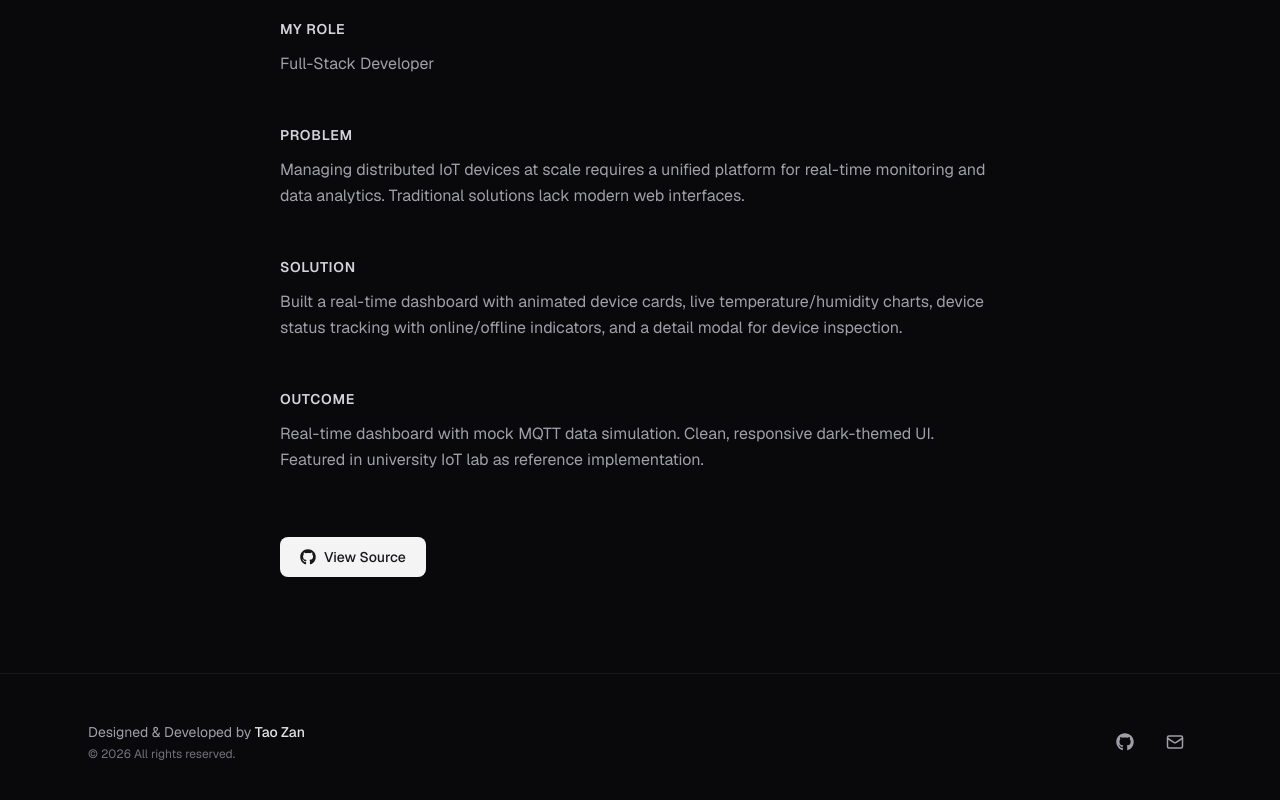
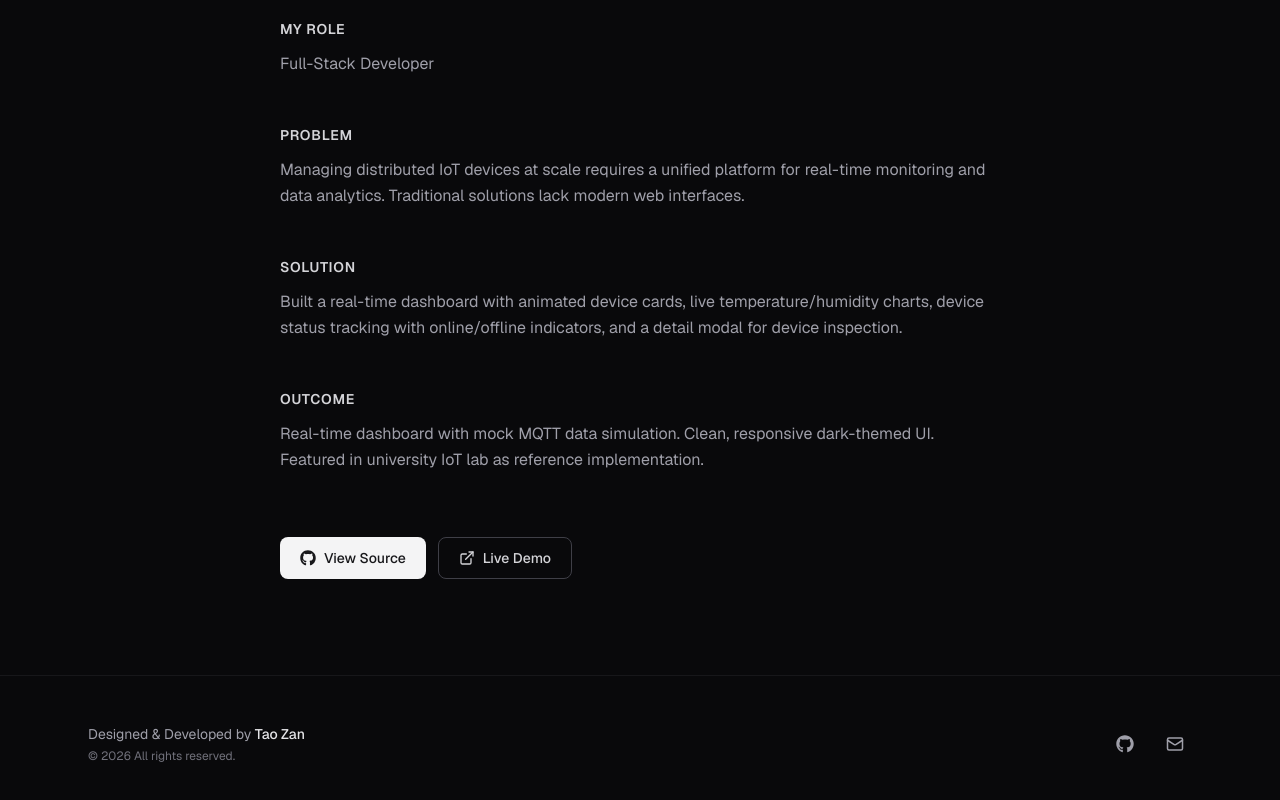
Before and after one commit to luoming-lot/TaoZan-Portfolio, a Next.js app: page /projects/iot-platform in a window 1280 px wide. Shown: the part 819-1619 px from the top of the page. Built offline with nearby package versions, Linux system fonts and the light colour scheme.

Commit message:
Add live demo URLs for all projects

```diff
--- a/src/data/projects.ts
+++ b/src/data/projects.ts
@@ -16,6 +16,7 @@ export const projects: Project[] = [
     outcome:
       'Real-time dashboard with mock MQTT data simulation. Clean, responsive dark-themed UI. Featured in university IoT lab as reference implementation.',
     githubUrl: 'https://github.com/luoming-lot/iot-platform',
+    liveUrl: 'https://luoming-lot.github.io/iot-platform/',
     featured: true,
   },
   {
@@ -33,6 +34,7 @@ export const projects: Project[] = [
     outcome:
       'Professional dark-themed admin interface with responsive layout. Multiple pages (Dashboard, Users, Orders) managed via React state. Codebase serves as reference for internal tools.',
     githubUrl: 'https://github.com/luoming-lot/enterprise-admin',
+    liveUrl: 'https://luoming-lot.github.io/enterprise-admin/',
     featured: true,
   },
   {
@@ -68,6 +70,7 @@ export const projects: Project[] = [
     outcome:
       'Detects common code issues across multiple languages. Clean separation of frontend and backend. Ready for LLM API integration for enhanced analysis.',
     githubUrl: 'https://github.com/luoming-lot/ai-code-review',
+    liveUrl: 'https://luoming-lot.github.io/ai-code-review/',
     featured: false,
   },
 ]
```
